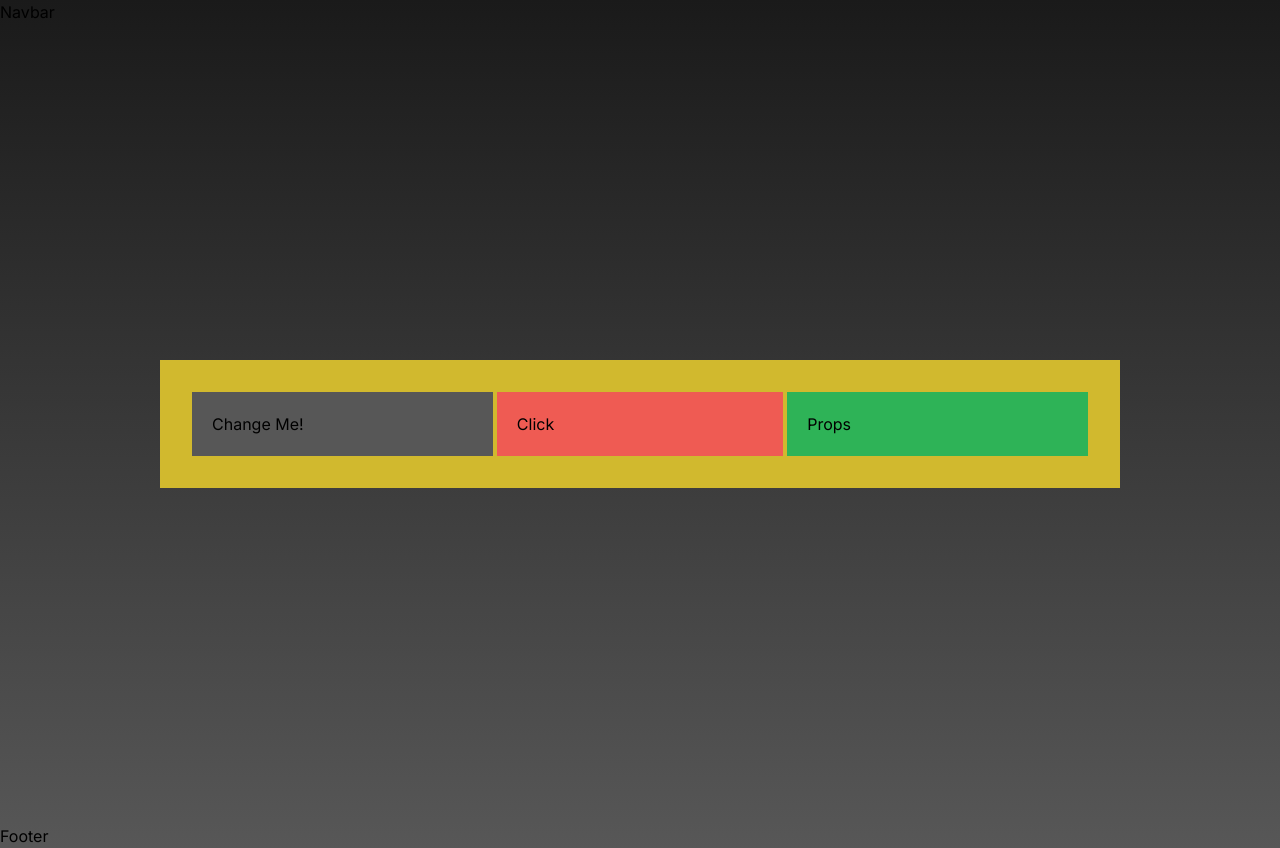
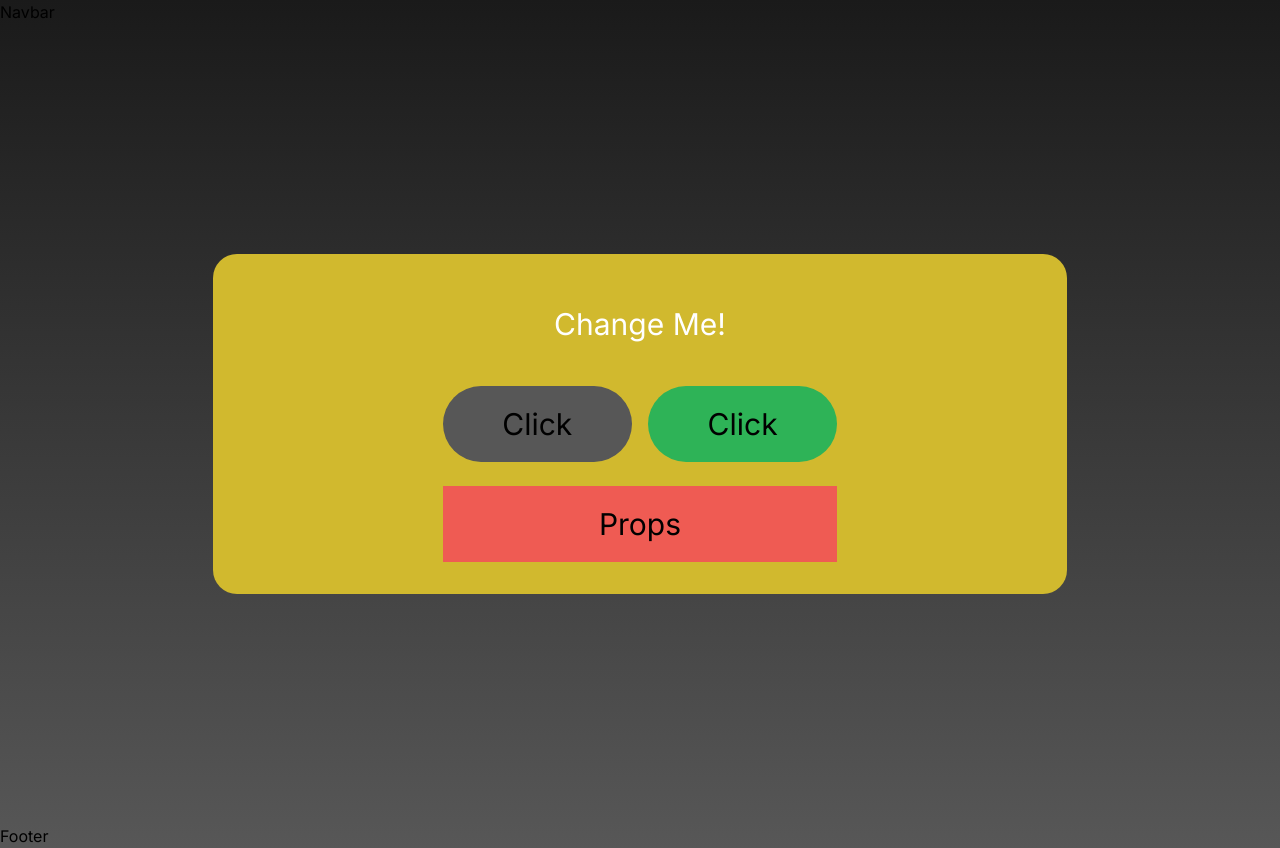
Before and after one commit to acm-ucr/nsbe-website, a Next.js app: page / in a window 1280 px wide. Built offline with nearby package versions, Linux system fonts and the light colour scheme.

Commit message:
I fixed up the buttons and their formatting!

```diff
--- a/src/components/practice.tsx
+++ b/src/components/practice.tsx
@@ -1,15 +1,22 @@
 const Example = (props: { text1: string; text2: string; text3: string }) => {
   return (
-    <div className="bg-nsbe-yellow-100 flex w-3/4 items-center gap-1 justify-self-center p-8">
-      <div className="bg-nsbe-gray-100 w-1/2 p-5 text-left">{props.text1}</div>
+    <div className="bg-nsbe-yellow-100 flex w-2/3 flex-col items-center gap-6 justify-self-center rounded-3xl p-8">
+      <div className="bg-nsbe-gray-900 w-1/2 p-5 text-center text-3xl text-white">
+        {props.text1}
+      </div>
 
-      <div className="flex w-1/2 flex-row gap-1">
-        <div className="bg-nsbe-red-100 w-full p-5 text-left">
+      <div className="flex w-1/2 flex-row gap-4">
+        <div className="bg-nsbe-gray-100 w-full rounded-full p-5 text-center text-3xl">
           {props.text2}
+        </div>
+        <div className="bg-nsbe-green-100 w-full rounded-full p-5 text-center text-3xl">
+          Click
         </div>
       </div>
 
-      <div className="bg-nsbe-green-100 w-1/2 p-5">{props.text3}</div>
+      <div className="bg-nsbe-red-100 w-1/2 p-5 text-center text-3xl">
+        {props.text3}
+      </div>
     </div>
   );
 };
```
